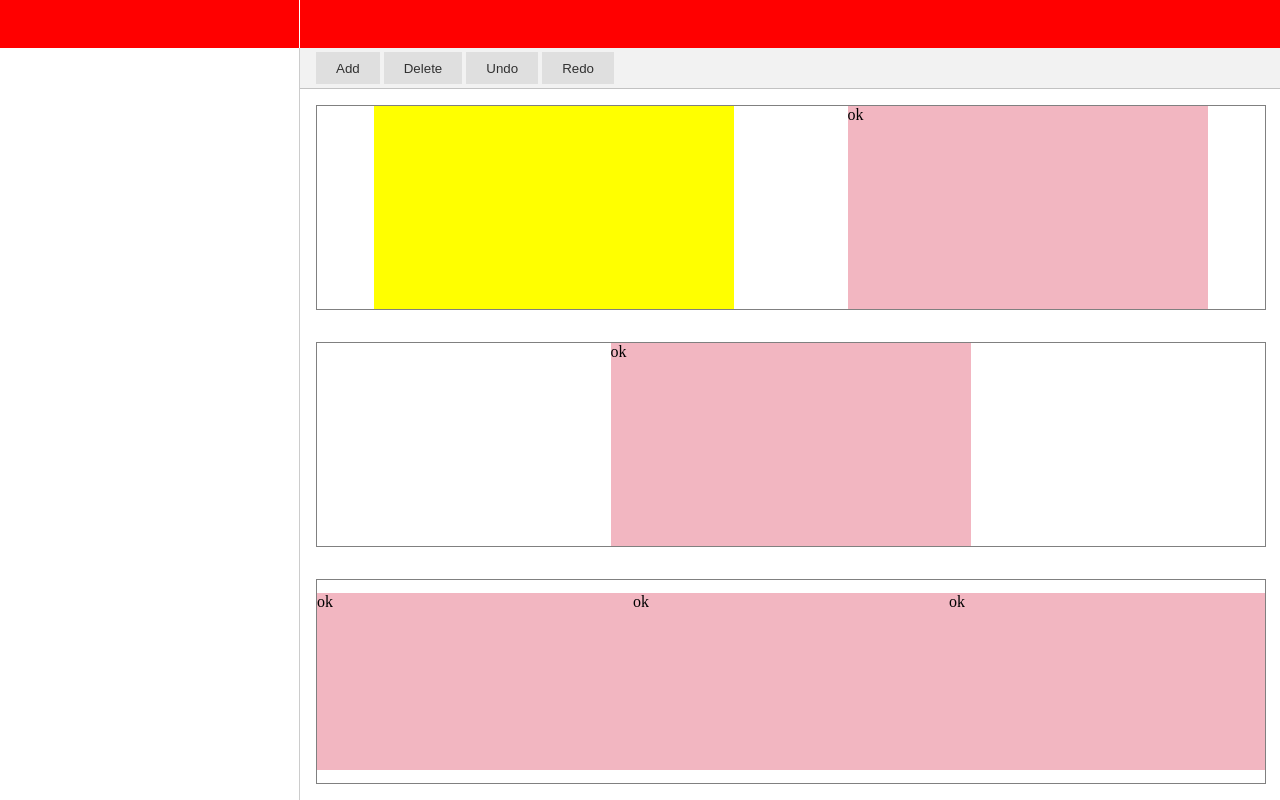
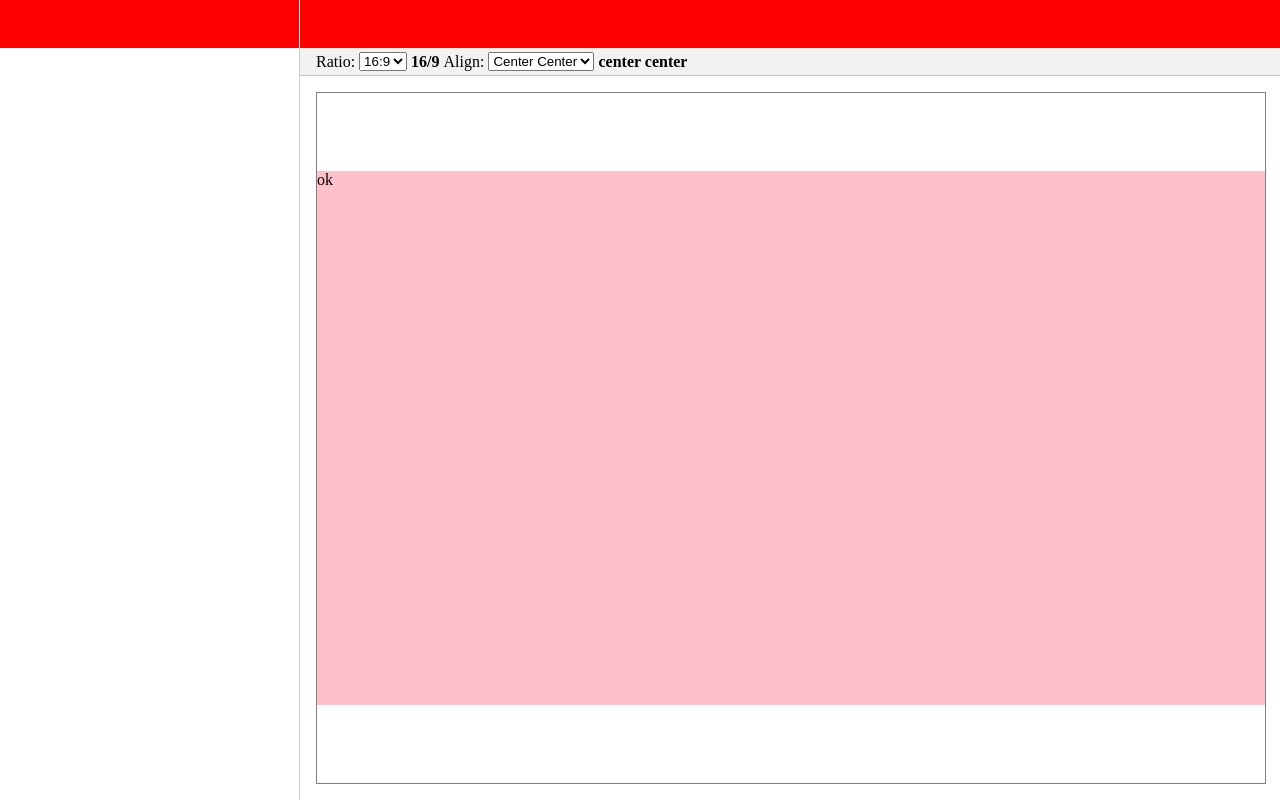
Before and after one commit to angelfraga/angular-aspect-ratio-by-iframe, an Angular app: page / in a window 1280 px wide. Built offline with nearby package versions, Linux system fonts and the light colour scheme.

Commit message:
bind options for ratio & alignement

```diff
--- a/src/app/app.component.css
+++ b/src/app/app.component.css
@@ -38,48 +38,3 @@
   display: flex;
   flex-direction: column;
 }
-
-.editor-nav {
-  padding: 4px 16px;
-  position: relative;
-  border-bottom: 1px solid rgba(0,0,0,0.2);
-  background: rgba(0,0,0,0.05);
-  display: flex;
-  flex-direction: row;
-  gap: 4px;
-  box-sizing: border-box;
-}
-
-.wrapper {
-  flex: 1;
-  width: calc(100% - 32px);
-  margin: 16px;
-  position: relative;
-  border: 1px solid grey;
-  box-sizing: content-box;
-  display: flex;
-  flex-direction: row;
-  flex-wrap: wrap;
-}
-.wrapper > *  {
-  flex: 1;
-}
-
-button {
-  height: 32px;
-  border: 0;
-  padding: 0 1.5em;
-  background: rgba(0,0,0,0.1);
-  opacity: 0.8;
-}
-
-button:hover {
-  opacity: 1;
-  cursor: pointer;
-}
-
-canvas {
-  background: yellow;
-  width: 100%;
-  height: 100%;
-}
--- a/src/app/app.component.html
+++ b/src/app/app.component.html
@@ -1,50 +1,12 @@
 <div class="header">
-  <div class="logo" (click)="collapsed = !collapsed"></div>
+  <div class="logo" (click)="collapsed = !collapsed">
+  </div>
 </div>
 <div class="layout">
   <div class="sidebar">
 
   </div>
   <div class="main">
-    <div class="editor-nav">
-      <button>Add</button>
-      <button>Delete</button>
-      <button>Undo</button>
-      <button>Redo</button>
-    </div>
-    <div class="wrapper">
-      <div>
-        <app-aspect-ratio (resized)="resizeElement($event, canvas)">
-          <canvas #canvas></canvas>
-        </app-aspect-ratio>
-      </div>
-      <div>
-        <app-aspect-ratio>
-          ok
-        </app-aspect-ratio>
-      </div>
-    </div>
-    <div class="wrapper">
-      <app-aspect-ratio>
-        ok
-      </app-aspect-ratio>
-    </div>
-    <div class="wrapper">
-      <div>
-        <app-aspect-ratio>
-          ok
-        </app-aspect-ratio>
-      </div>
-      <div>
-        <app-aspect-ratio>
-          ok
-        </app-aspect-ratio>
-      </div>
-      <div>
-        <app-aspect-ratio>
-          ok
-        </app-aspect-ratio>
-      </div>
-    </div>
+    <router-outlet></router-outlet>
   </div>
 </div>
--- a/src/app/app.component.ts
+++ b/src/app/app.component.ts
@@ -7,30 +7,6 @@ import { takeUntil } from 'rxjs/operators';
   templateUrl: './app.component.html',
   styleUrls: [ './app.component.css' ]
 })
-export class AppComponent  implements AfterViewInit, OnDestroy {
-
+export class AppComponent  {
   @HostBinding('class.collapsed') collapsed;
-
-  @ViewChild('aspectRatioFrame') aspectRatioFrame: ElementRef<HTMLIFrameElement>;
-  @ViewChild('mask') mask: ElementRef<HTMLDivElement>;
-
-  componentDestroyed$ = new Subject();
-
-  ngAfterViewInit() {
-
-  }
-
-  ngOnDestroy() {
-    this.componentDestroyed$.next();
-    this.componentDestroyed$.complete();
-  }
-
-  /**
-   * example of resizing another element based on resized event
-   * btw , we could call render method afterward
-   */
-  resizeElement(coords: ClientRect | DOMRect, element: HTMLCanvasElement) {
-    // element.width = coords.width;
-    // element.height = coords.height;
-  }
 }
--- a/src/app/aspect-ratio/aspect-ratio.component.css
+++ b/src/app/aspect-ratio/aspect-ratio.component.css
@@ -13,6 +13,6 @@ iframe {
 
 .aspect-ratio-mask {
   position: absolute;
-  background: rgba(0,0,0,0.05);
+  background: pink;
   box-sizing: content-box;
 }
--- a/src/app/aspect-ratio/aspect-ratio.component.ts
+++ b/src/app/aspect-ratio/aspect-ratio.component.ts
@@ -8,47 +8,84 @@ import { takeUntil } from 'rxjs/operators';
   styleUrls: ['./aspect-ratio.component.css']
 })
 export class AspectRatioComponent implements AfterViewInit, OnDestroy {
-  @Input() ratio: string = '9/16';
+  aspectRatio = window.document.createElement('div') as HTMLDivElement;
+  style = window.document.createElement('style') as HTMLStyleElement;
+
+  @Input() set ratio(ratio: string) {
+    this.aspectRatio.setAttribute('data-ratio', ratio);
+    if(this.mask) {
+      this.resizeMask(this.mask.nativeElement, this.aspectRatio, this.resized);
+    }
+  }
+
+  @Input() set align(align: string) {
+    this.aspectRatio.setAttribute('data-align', align);
+    if(this.mask) {
+      this.resizeMask(this.mask.nativeElement, this.aspectRatio, this.resized);
+    }
+  }
+
+  @Output() resized = new EventEmitter<ClientRect | DOMRect>();
 
   @ViewChild('aspectRatioFrame') aspectRatioFrame: ElementRef<HTMLIFrameElement>;
   @ViewChild('mask') mask: ElementRef<HTMLDivElement>;
 
-  @Output() resized = new EventEmitter<ClientRect | DOMRect>();
-
   componentDestroyed$ = new Subject();
 
-  constructor() { }
+  constructor() {
+    this.ratio = '16/9';
+    this.align = 'center';
+  }
 
   ngAfterViewInit() {
     setTimeout(() => {
-
-    const aspectRatio = window.document.createElement('div');
-    aspectRatio.classList.add('aspect-ratio');
-    aspectRatio.setAttribute('data-ratio', '9/16');
-    this.aspectRatioFrame.nativeElement.contentDocument.body.innerHTML = `
-      <style>
-        .aspect-ratio[data-ratio="9/16"] {
-          width: 100vw;
-          height: 56.25vw; /* 100/56.25 = 1.778 */
-          background: pink;
-          max-height: 100%;
-          max-width: 177.78vh; /* 16/9 = 1.778 */
-          margin: auto;
-          position: absolute;
-          top:0; /* vertical center */
-          bottom:0; /* vertical center */
-          left:0;right:0; /* horizontal center */
-        }
-      </style>
-    `;
-    this.aspectRatioFrame.nativeElement.contentDocument.body.appendChild(aspectRatio)
+    this.aspectRatio.classList.add('aspect-ratio');
+    this.aspectRatioFrame.nativeElement.contentDocument.body.appendChild(this.style);
+    this.aspectRatioFrame.nativeElement.contentDocument.body.appendChild(this.aspectRatio);
 
     fromEvent(this.aspectRatioFrame.nativeElement.contentWindow, 'resize').pipe(
       takeUntil(this.componentDestroyed$)
-    ).subscribe(() => this.resizeMask(this.mask.nativeElement, aspectRatio, this.resized));
+    ).subscribe(() => this.resizeMask(this.mask.nativeElement, this.aspectRatio, this.resized));
 
-    this.resizeMask(this.mask.nativeElement, aspectRatio, this.resized);
-    }, 100)
+    this.resizeMask(this.mask.nativeElement, this.aspectRatio, this.resized);
+    }, 100);
+
+    this.style.textContent = `
+      html, body {
+        margin: 0;
+        padding: 0;
+        background: transparent;
+      }
+      .aspect-ratio {
+        margin: auto;
+        position: absolute;
+        max-height: 100%;
+        width: 100vw;
+      }
+
+      .aspect-ratio[data-align="center center"] {
+        top: 0;
+        left: 0;
+        bottom: 0;
+        right: 0;
+      }
+      .aspect-ratio[data-align="center"] {
+        left: 0;
+        right: 0;
+      }
+      .aspect-ratio[data-ratio="16/9"] {
+        height: 56.25vw;
+        max-width: 177.78vh; /* 16/9 = 1.778 */
+      }
+      .aspect-ratio[data-ratio="4/3"] {
+        height: 75vw;
+        max-width: 133.33vh; /* 4/3 = 1.33 */
+      }
+      .aspect-ratio[data-ratio="3/2"] {
+        height: 66.66vw;
+        max-width: 150vh; /* 3/2 = 1.5 */
+      }
+    `
   }
 
   ngOnDestroy() {
--- /dev/null
+++ b/src/app/example-one/example-one.component.css
@@ -0,0 +1,51 @@
+:host {
+  display: flex;
+  height: 100%;
+  width: 100%;
+  flex-direction: column;
+}
+
+.editor-nav {
+  padding: 4px 16px;
+  position: relative;
+  border-bottom: 1px solid rgba(0,0,0,0.2);
+  background: rgba(0,0,0,0.05);
+  display: flex;
+  flex-direction: row;
+  gap: 4px;
+  box-sizing: border-box;
+}
+
+.wrapper {
+  flex: 1;
+  width: calc(100% - 32px);
+  margin: 16px;
+  position: relative;
+  border: 1px solid grey;
+  box-sizing: content-box;
+  display: flex;
+  flex-direction: row;
+  flex-wrap: wrap;
+}
+.wrapper > *  {
+  flex: 1;
+}
+
+button {
+  height: 32px;
+  border: 0;
+  padding: 0 1.5em;
+  background: rgba(0,0,0,0.1);
+  opacity: 0.8;
+}
+
+button:hover {
+  opacity: 1;
+  cursor: pointer;
+}
+
+canvas {
+  background: yellow;
+  width: 100%;
+  height: 100%;
+}
--- /dev/null
+++ b/src/app/example-one/example-one.component.html
@@ -0,0 +1,23 @@
+    <div class="editor-nav">
+      <button>Add</button>
+      <button>Delete</button>
+      <button>Undo</button>
+      <button>Redo</button>
+    </div>
+    <div class="wrapper">
+      <div>
+        <app-aspect-ratio (resized)="resizeElement($event, canvas)">
+          <canvas #canvas></canvas>
+        </app-aspect-ratio>
+      </div>
+      <div>
+        <app-aspect-ratio>
+          ok
+        </app-aspect-ratio>
+      </div>
+    </div>
+    <div class="wrapper">
+      <app-aspect-ratio>
+        ok
+      </app-aspect-ratio>
+    </div>
--- /dev/null
+++ b/src/app/example-one/example-one.component.ts
@@ -0,0 +1,17 @@
+import { Component } from '@angular/core';
+
+@Component({
+  selector: 'app-example-one',
+  templateUrl: './example-one.component.html',
+  styleUrls: ['./example-one.component.css']
+})
+export class ExampleOneComponent {
+  /**
+   * example of resizing another element based on resized event
+   * btw , we could call render method afterward
+   */
+  resizeElement(coords: ClientRect | DOMRect, element: HTMLCanvasElement) {
+    // element.width = coords.width;
+    // element.height = coords.height;
+  }
+}
--- /dev/null
+++ b/src/app/example-single-wrapper/example-single-wrapper.component.css
@@ -0,0 +1,46 @@
+:host {
+  display: flex;
+  height: 100%;
+  width: 100%;
+  flex-direction: column;
+}
+
+.editor-nav {
+  padding: 4px 16px;
+  position: relative;
+  border-bottom: 1px solid rgba(0,0,0,0.2);
+  background: rgba(0,0,0,0.05);
+  display: flex;
+  flex-direction: row;
+  gap: 4px;
+  box-sizing: border-box;
+  align-items: center;
+}
+
+button {
+  height: 32px;
+  border: 0;
+  padding: 0 1.5em;
+  background: rgba(0,0,0,0.1);
+  opacity: 0.8;
+}
+
+button:hover {
+  opacity: 1;
+  cursor: pointer;
+}
+
+.wrapper {
+  flex: 1;
+  width: calc(100% - 32px);
+  margin: 16px;
+  position: relative;
+  border: 1px solid grey;
+  box-sizing: content-box;
+  display: flex;
+  flex-direction: row;
+  flex-wrap: wrap;
+}
+.wrapper > *  {
+  flex: 1;
+}
--- /dev/null
+++ b/src/app/example-single-wrapper/example-single-wrapper.component.html
@@ -0,0 +1,20 @@
+    <div class="editor-nav">
+      <span>Ratio:</span>
+      <select [(ngModel)]="ratio">
+        <option value="16/9"> 16:9 </option>
+        <option value="4/3"> 4:3 </option>
+        <option value="3/2"> 3:2 </option>
+      </select>
+      <b> {{ ratio }} </b>
+      <span>Align:</span>
+      <select [(ngModel)]="align">
+        <option value="center"> Center </option>
+        <option value="center center"> Center Center </option>
+      </select>
+      <b> {{ align }} </b>
+    </div>
+    <div class="wrapper">
+      <app-aspect-ratio [ratio]="ratio" [align]="align">
+        ok
+      </app-aspect-ratio>
+    </div>
--- /dev/null
+++ b/src/app/example-single-wrapper/example-single-wrapper.component.ts
@@ -0,0 +1,11 @@
+import { Component  } from '@angular/core';
+
+@Component({
+  selector: 'app-example-single-wrapper',
+  templateUrl: './example-single-wrapper.component.html',
+  styleUrls: ['./example-single-wrapper.component.css']
+})
+export class ExampleSingleWrapperComponent {
+  ratio: string = '16/9';
+  align: string = 'center center';
+}
```
Also changed, not shown: src/app/app.module.ts (+11 -2 lines).
